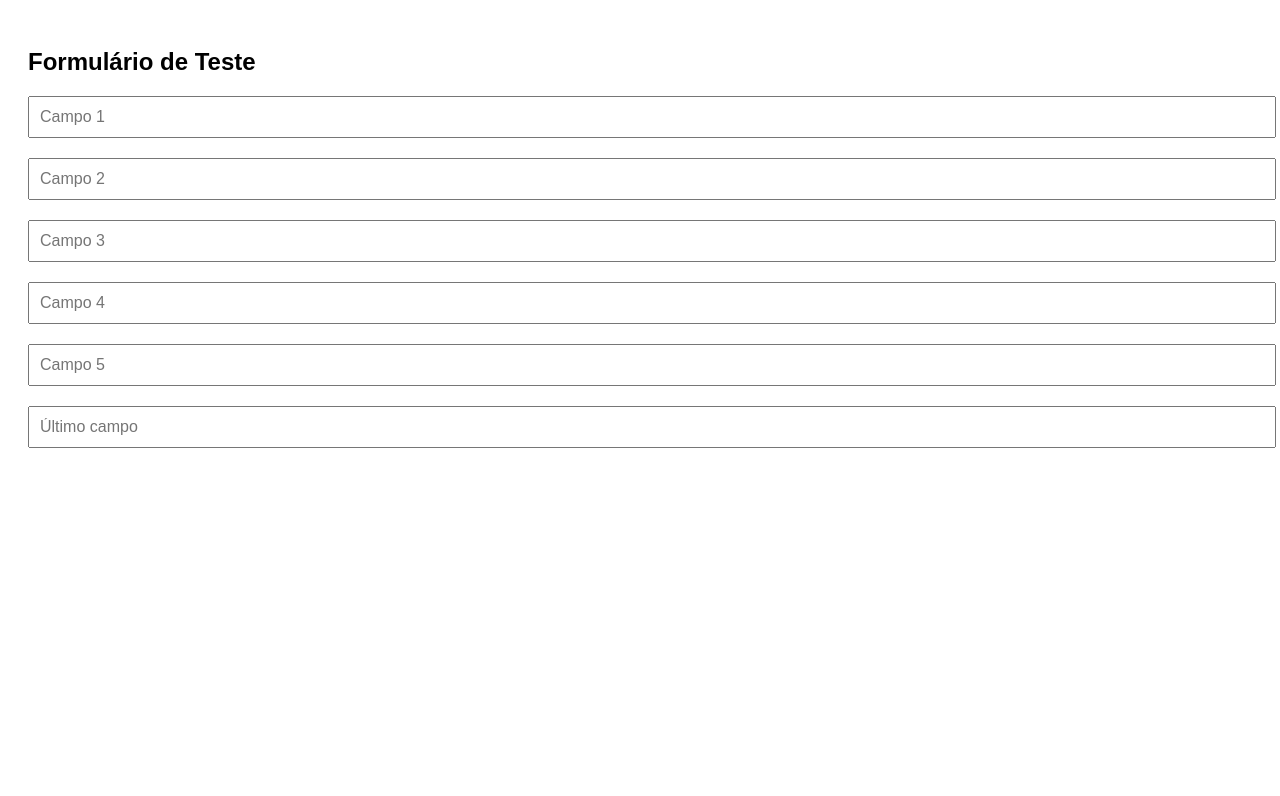
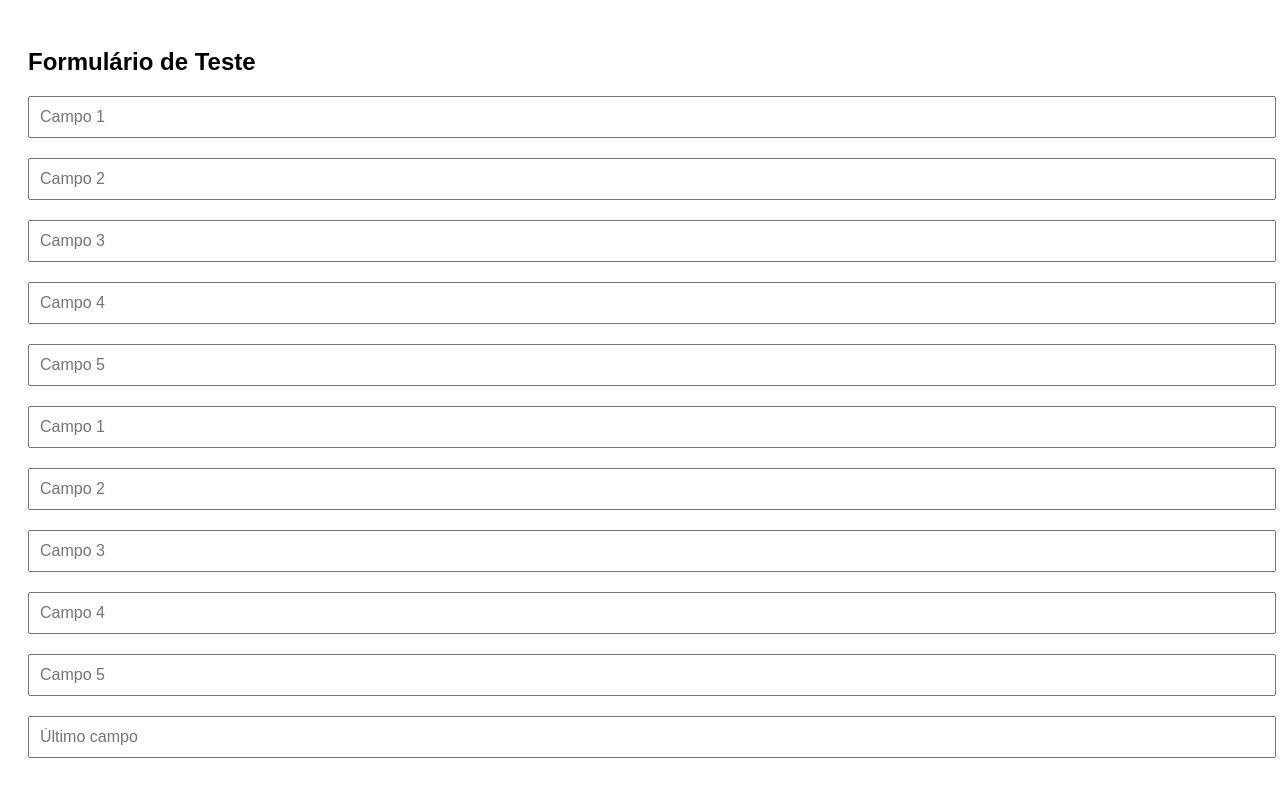
Before and after one commit to WillianMedeiros14/teste_link_input, a plain HTML site: page index.html in a window 1280 px wide. Drawn offline with Linux system fonts and the light colour scheme.

Commit message:
Update index.html

```diff
--- a/index.html
+++ b/index.html
@@ -26,6 +26,11 @@
   <input type="text" placeholder="Campo 3" />
   <input type="text" placeholder="Campo 4" />
   <input type="text" placeholder="Campo 5" />
+    <input type="text" placeholder="Campo 1" />
+  <input type="text" placeholder="Campo 2" />
+  <input type="text" placeholder="Campo 3" />
+  <input type="text" placeholder="Campo 4" />
+  <input type="text" placeholder="Campo 5" />
   <input type="text" placeholder="Último campo" id="ultimo-input" />
 
   <script>
```
